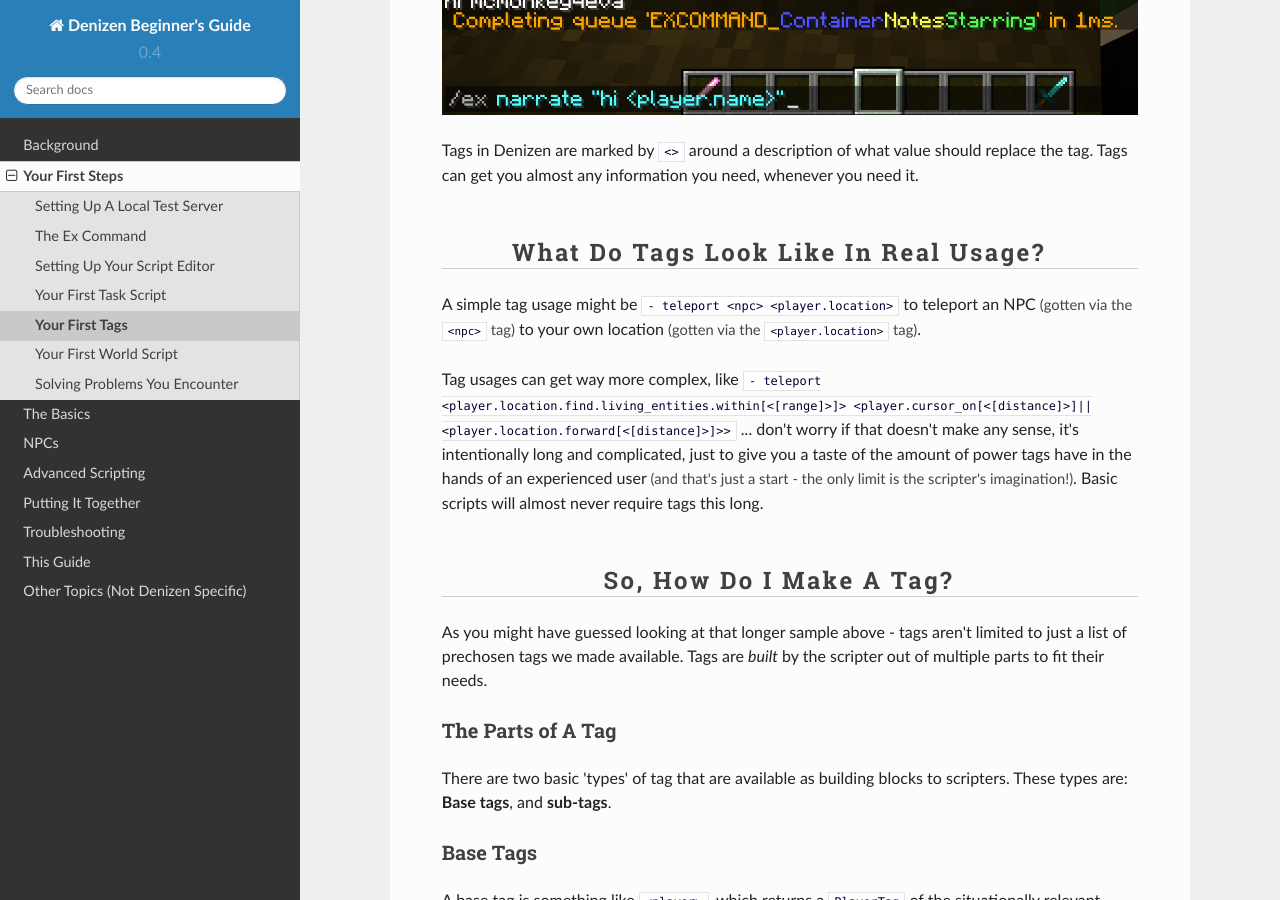
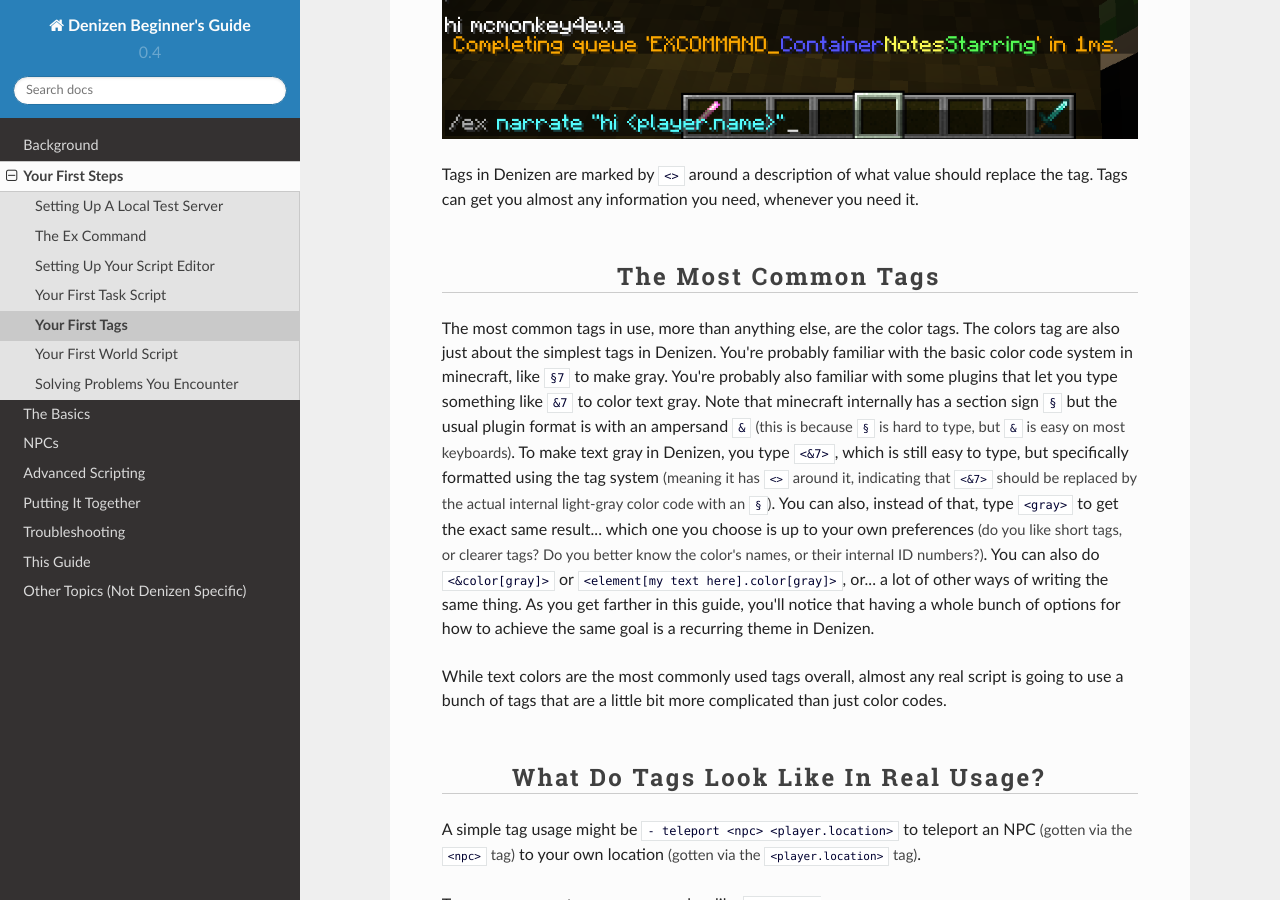
Before and after one commit to DenizenScript/Denizen-Beginners-Guide, a Sphinx documentation site: the page built from source/guides/first-steps/tags.md, in a window 1280 px wide and 900 px high, scrolled down 985 px. Built offline with Sphinx 7.4.7 and the Read the Docs theme 2.0.0, drawn with Linux system fonts in a browser that asks for light colours.

Commit message:
improvements per comments relayed by mwthorn

```diff
--- a/source/guides/first-steps/tags.md
+++ b/source/guides/first-steps/tags.md
@@ -13,6 +13,12 @@ If you're following this guide in order <span class="parens">(and you should be!
 ![](images/playernameexample.png)
 
 Tags in Denizen are marked by `<>` around a description of what value should replace the tag. Tags can get you almost any information you need, whenever you need it.
+
+### The Most Common Tags
+
+The most common tags in use, more than anything else, are the color tags. The colors tag are also just about the simplest tags in Denizen. You're probably familiar with the basic color code system in minecraft, like `§7` to make gray. You're probably also familiar with some plugins that let you type something like `&7` to color text gray. Note that minecraft internally has a section sign `§` but the usual plugin format is with an ampersand `&` <span class="parens">(this is because `§` is hard to type, but `&` is easy on most keyboards)</span>. To make text gray in Denizen, you type `<&7>`, which is still easy to type, but specifically formatted using the tag system <span class="parens">(meaning it has `<>` around it, indicating that `<&7>` should be replaced by the actual internal light-gray color code with an `§`)</span>. You can also, instead of that, type `<gray>` to get the exact same result... which one you choose is up to your own preferences <span class="parens">(do you like short tags, or clearer tags? Do you better know the color's names, or their internal ID numbers?)</span>. You can also do `<&color[gray]>` or `<element[my text here].color[gray]>`, or... a lot of other ways of writing the same thing. As you get farther in this guide, you'll notice that having a whole bunch of options for how to achieve the same goal is a recurring theme in Denizen.
+
+While text colors are the most commonly used tags overall, almost any real script is going to use a bunch of tags that are a little bit more complicated than just color codes.
 
 ### What Do Tags Look Like In Real Usage?
 
```
Also changed, not shown: source/guides/first-steps/ex-command.md (+4 -0 lines), source/guides/first-steps/task-script.md (+1 -1 lines).
